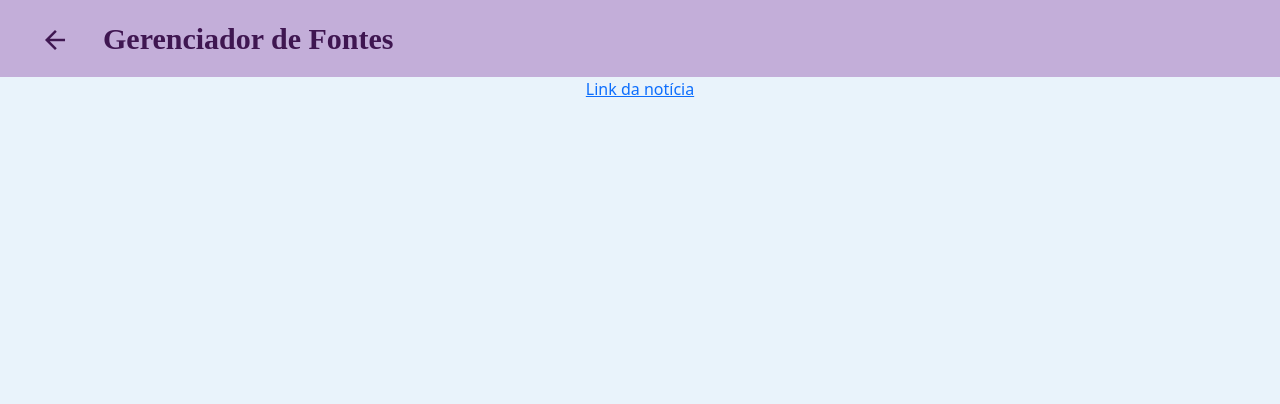
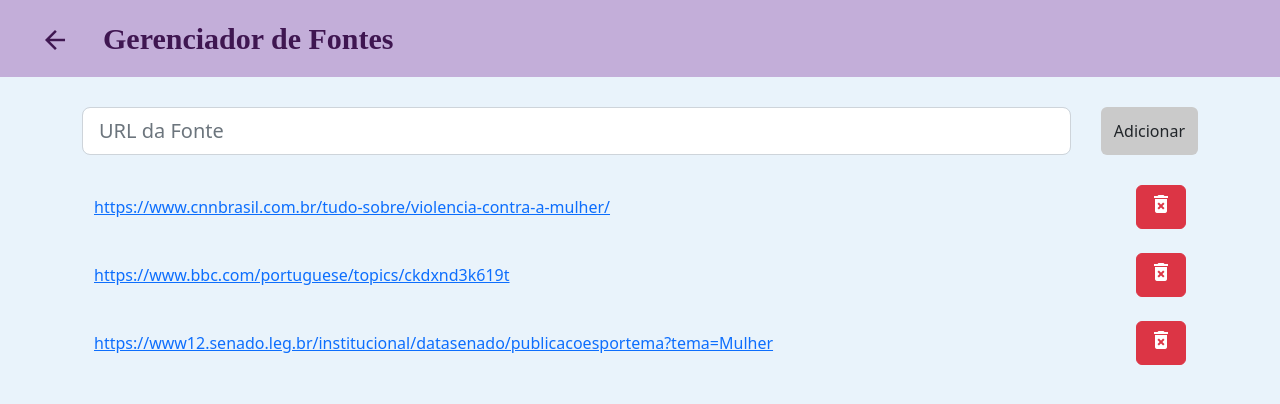
Before and after one commit to falloutdey/Projeto-Programacao-1-UFPA, a Django app: page /gerenciador-fontes/ in a window 1280 px wide. Shown: the top 404 px of the page. Run offline with Django 4.2, Linux system fonts and the light colour scheme.

Commit message:
configuração urls gerenciador

```diff
--- a/ProjetoEscavador/EscavadorApp/backend.py
+++ b/ProjetoEscavador/EscavadorApp/backend.py
@@ -1,7 +1,8 @@
 import requests
 from bs4 import BeautifulSoup
 
-urls = ['https://www.cnnbrasil.com.br/tudo-sobre/violencia-contra-a-mulher/',] #Sites que serão minerados
+urls = ['https://www.cnnbrasil.com.br/tudo-sobre/violencia-contra-a-mulher/', 'https://www.bbc.com/portuguese/topics/ckdxnd3k619t',
+        'https://www12.senado.leg.br/institucional/datasenado/publicacoesportema?tema=Mulher']  # Sites que serão minerados
 
 palavras_chaves = ['mulheres', 'violencia-domestica', 'mulher', 'Mulheres', 'Feminicidio', 'feminicidio', 'estupro', 'Estrupro', 'estrupada', 'Estrupada'] #palavras_chaves que serão utilizadas para filtrar as noticias
 
--- a/ProjetoEscavador/EscavadorApp/static/css/gerenciador.css
+++ b/ProjetoEscavador/EscavadorApp/static/css/gerenciador.css
@@ -35,3 +35,25 @@ span{
 #botaoVoltar:hover{
     background-color: #a47dba;
 }
+
+/* Body */
+
+#containerBody{
+    height: auto;
+    margin-top: 30px;
+}
+
+#botaoAdd{
+    background-color: rgb(202, 202, 202);
+    margin-left: 30px;
+}
+
+#botaoAdd:hover{
+    background-color: #a47dba;
+    font-weight: 600;
+}
+
+#containerFontes{
+    height: auto;
+    margin-top: 30px;
+}
--- a/ProjetoEscavador/EscavadorApp/templates/gerenciador.html
+++ b/ProjetoEscavador/EscavadorApp/templates/gerenciador.html
@@ -32,11 +32,33 @@
                 <span class="navbar-text" id="NavText">Gerenciador de Fontes</span>
         </div>
     </nav>
-    <div class="container-fluid d-flex justify-content-center">
+    <div class="container-md" id="containerBody">
+        <form class="d-flex" method="POST">
+            {% csrf_token %}
+            <input class="form-control form-control-lg" type="url" placeholder="URL da Fonte" aria-label="Add" id="InputAdicionar">
+            <button class="btn" type="submit" id="botaoAdd">Adicionar</button>
+        </form>
+        <div class="container-md" id="containerFontes">
         {% for fontes in urls %}
-        <a href="{{fontes}}">Link da notícia</a>
+                <form class="del d-flex justify-content-between" method="POST">
+                    {% csrf_token %}
+                    <a href="{{fontes}}" class="d-flex align-items-center">{{fontes}}</a>
+                    <button class="btn btn-danger ml-1" type="submit" name="id">
+                        <i class="material-icons">delete_forever</i>
+                    </button>
+                </form>
+                <br>
         {% endfor %}
+        <!-- <button class="btn btn-danger" type="submit" id="BotaoApagar">
+            <i class="material-icons">delete_forever</i>
+        </button>         -->
+        </div>
     </div>
 </body>
 
 </html>
+
+
+<!-- {% for fontes in urls %}
+        <a href="{{fontes}}">Link da notícia</a>
+        {% endfor %} -->
```
